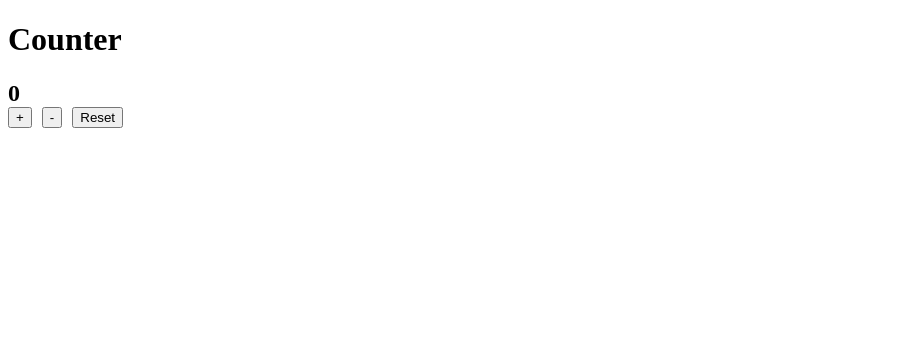
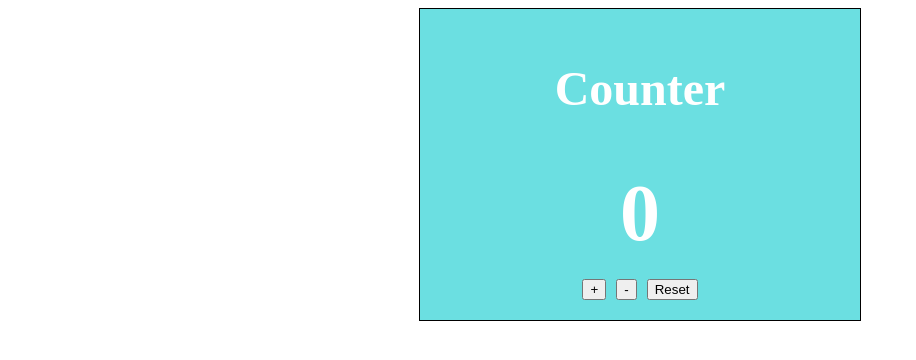
Before and after one commit to BOOBESH776/Vite-React-Practice, a React (Vite) app in the folder my-practice/: page / in a window 1280 px wide. Shown: the top 360 px of the page, without its empty margins (0-916 px from the left). Built offline with nearby package versions, Linux system fonts and the light colour scheme.

Commit message:
make some style for counter

```diff
--- a/my-practice/src/app.jsx
+++ b/my-practice/src/app.jsx
@@ -1,4 +1,5 @@
 import A from './counter';
+import './index.css';
 
 function App() {
     return (
--- a/my-practice/src/counter.jsx
+++ b/my-practice/src/counter.jsx
@@ -17,7 +17,7 @@ function reset(){
 
 const A = () => {
     return (
-        <div ClassName='counter-container'>
+        <div className='counter-container' >
             <div>
                 <h1>Counter</h1>
             </div>
--- a/my-practice/src/index.css
+++ b/my-practice/src/index.css
@@ -1,21 +1,30 @@
-.counter-container{
-   background-color: #f0f0f0;
-    padding: 20px;
-    border-radius: 10px;
-    display: flex;
-    flex-direction: column;
-    align-items: center;
+
+.counter-container {
+  display: flex;
+  flex-direction: column;
+  justify-self: center;
+  align-items: center;
+  gap: 20px;
+  border: 1px solid black;
+  padding: 20px;
+  width: clamp(300px, 50vw, 400px);
+  background-color: #6bdfe1;
+}
+h1{
+  font-size: clamp(1rem, 10vw, 3rem);
+  font-weight: bold;
+  font-family:times new roman;
+  color: #fff;
+}
+.counter-value {
+  font-size: clamp(5rem , 20vw, 4rem);
+  font-weight: bold;
+  gap: 10px;
+  color: #fff;
 }
 
 
-.counter-value{
-    font-size: 24px;
-    font-weight: bold;
-    gap: 10px;
+.counter-btn {
+  display: flex;
+  gap: 10px;
 }
-
-
-.counter-btn{
-    display: flex;
-    gap: 10px;
-}
```
